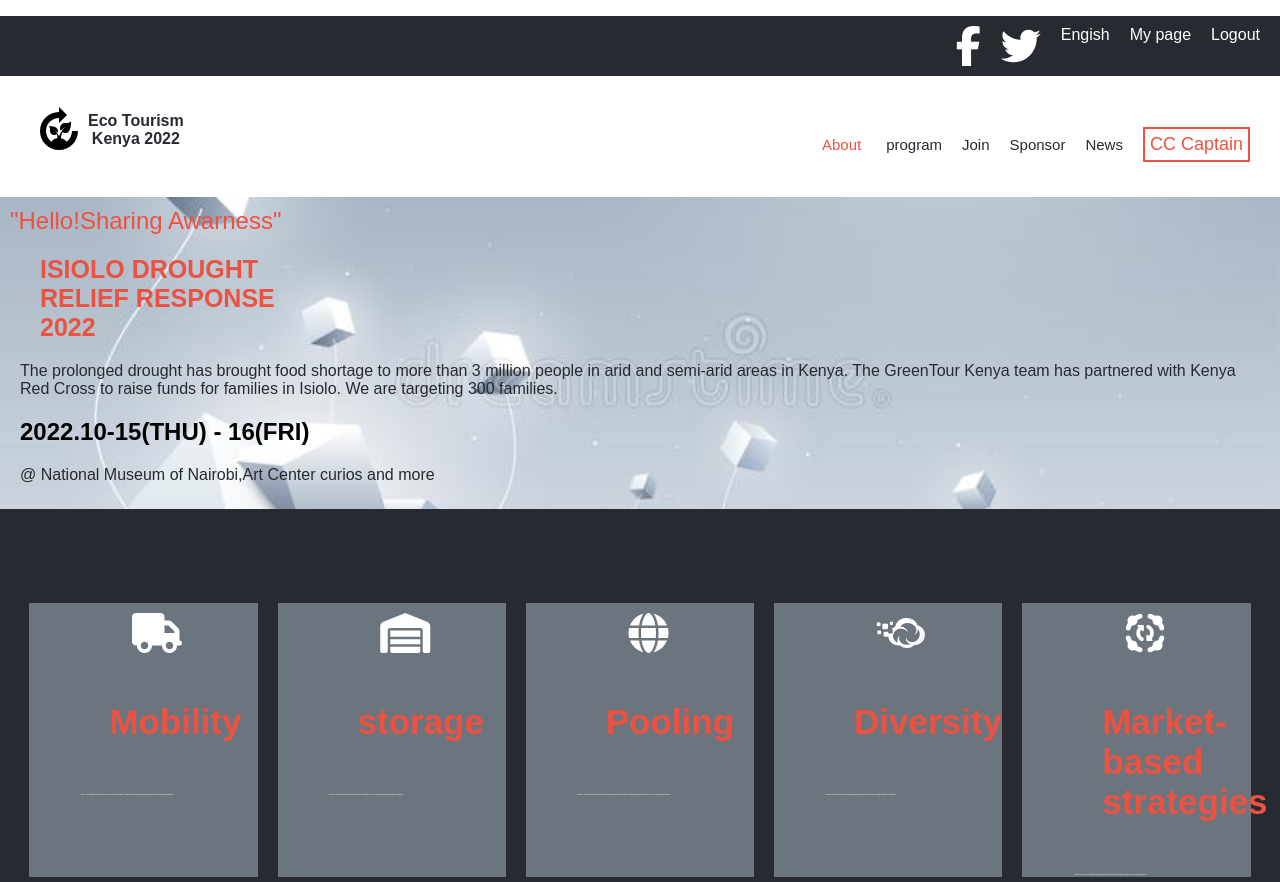
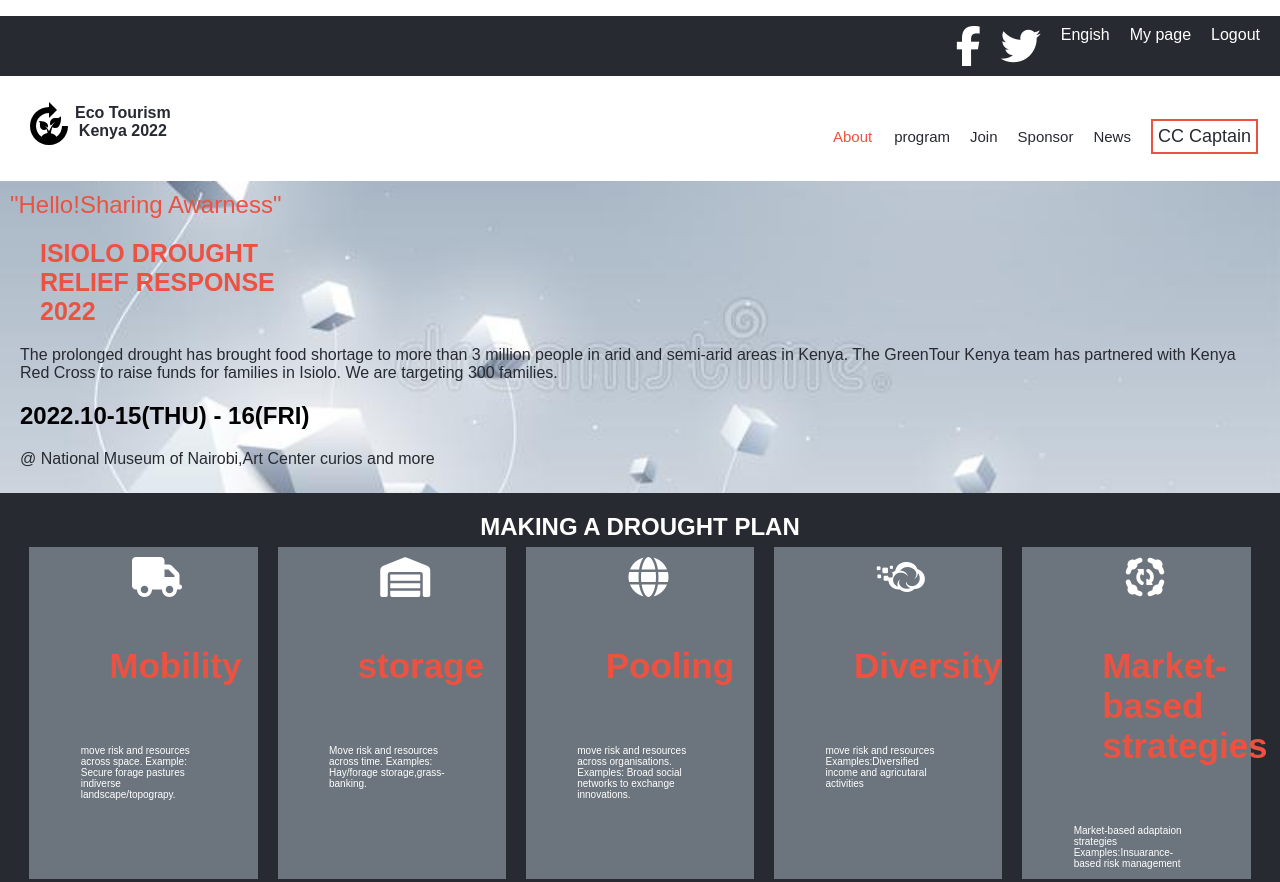
Before and after one commit to monicah79/capstone-1, a website: page index.html in a window 1280 px wide. Shown: the top 882 px of the page. Drawn offline with Linux system fonts and the light colour scheme; a small style sheet from the web is missing.

Commit message:
initial commit

```diff
--- a/index.html
+++ b/index.html
@@ -38,11 +38,11 @@
                 <ul class="list">
 
                     <li class="bar-list"><a class="list-la" href="homepage.html">About</a></li>
-                    <li class="bar-list"><a>program</a></li>
-                    <li class="bar-list"><a>Join</a></li>
-                    <li class="bar-list"><a>Sponsor</a></li>
-                    <li class="bar-list"><a>News</a></li>
-                    <li class="btn bar-list"><a>CC Captain</a></li>
+                    <li class="bar-list"><a class="go" href="homepage.html">program</a></li>
+                    <li class="bar-list"><a class="go" href="homepage.html">Join</a></li>
+                    <li class="bar-list"><a class="go" href="homepage.html">Sponsor</a></li>
+                    <li class="bar-list"><a class="go" href="homepage.html">News</a></li>
+                    <li class="btn bar-list"><a class="go" href="homepage.html">CC Captain</a></li>
                 </ul>
 
 
@@ -71,7 +71,7 @@
         </div>
     </section>
     <section class="card-section">
-        <h2 class="card-main">MAKING A DROUGHT PLAN</h2>
+        <h2 class="card-mains">MAKING A DROUGHT PLAN</h2>
         <div class="cards">
             <div class="cd-card">
                 <i class="fa-solid fa-truck"></i>
--- a/style.css
+++ b/style.css
@@ -164,7 +164,7 @@ header {
     display: flex;
     margin: 0 10px;
     justify-content: space-between;
-    padding: 15px;
+    padding: 10px;
   }
 
   .main-page {
@@ -186,11 +186,11 @@ header {
 
   .lg-logo {
     display: flex;
-    padding: 0 10px;
+    padding: 0 5px;
   }
 
   .logo {
-    padding: 5px;
+    padding: 2px;
     font-weight: 700;
     display: block;
     text-decoration: none;
@@ -203,7 +203,7 @@ header {
     display: flex;
     font-size: 15px;
     font-weight: 300;
-    padding: 5px;
+    padding: 2px;
     text-decoration: none;
   }
 
@@ -213,7 +213,7 @@ header {
     list-style: none;
     font-weight: 300;
     color: #272a31;
-    padding: 5px;
+    padding: 2px;
     align-items: center;
     text-decoration: none;
     font-size: 15px;
@@ -332,7 +332,7 @@ header {
 
 .cards-pr {
   color: #fff;
-  font-size: 2px;
+  font-size: 10px;
   font-weight: 100;
   width: 55%;
 }
@@ -353,6 +353,13 @@ header {
 }
 
 @media (min-width: 768px) {
+  .card-mains {
+    align-content: center;
+    color: #fff;
+    text-align: center;
+    margin: 0;
+  }
+
   .card-section {
     margin: 0;
     font-family: 'cocogoose-regular', sans-serif;
```
Also changed, not shown: homepage.html (+4 -4 lines), Images/speaker_bg.jpg (added).
